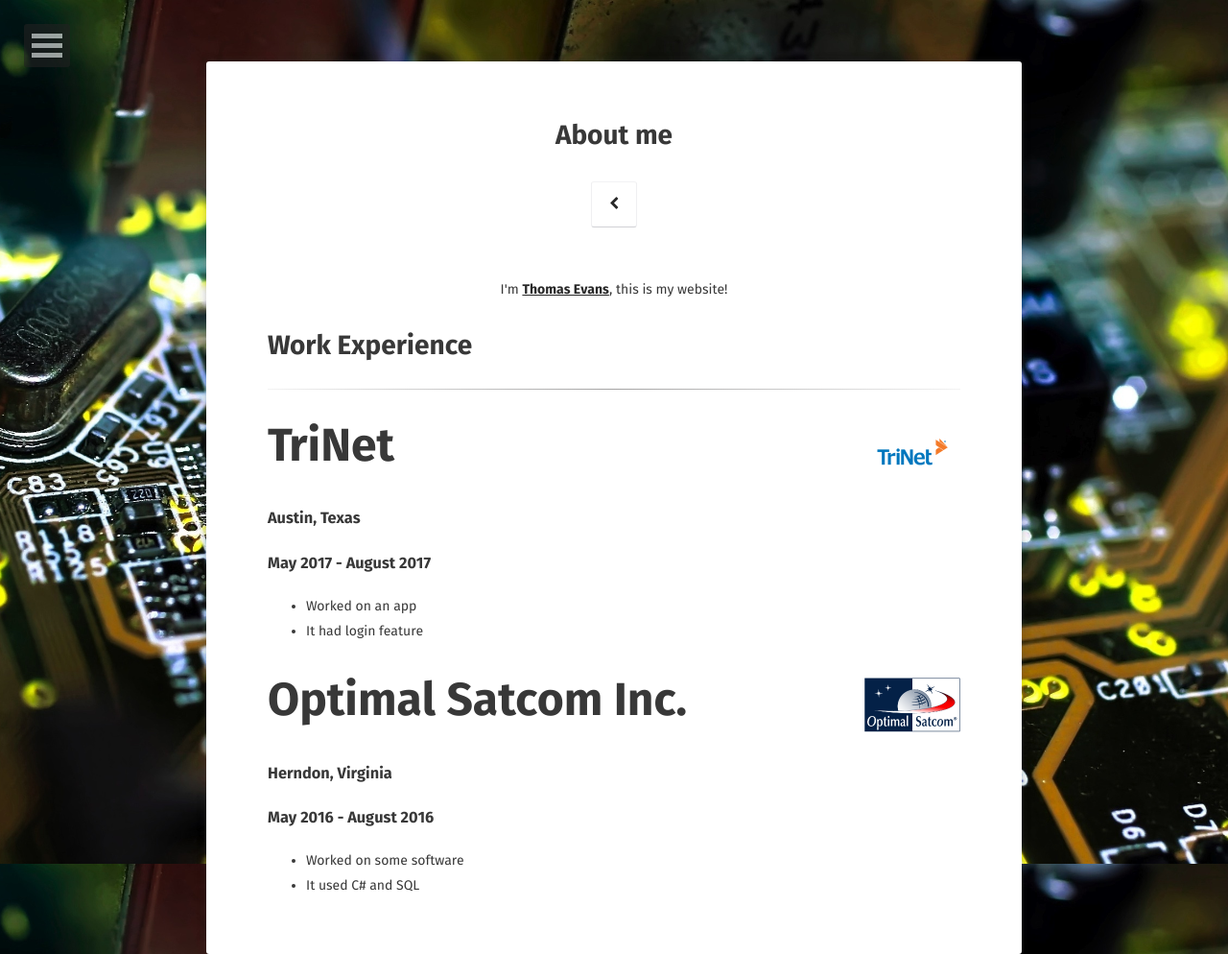
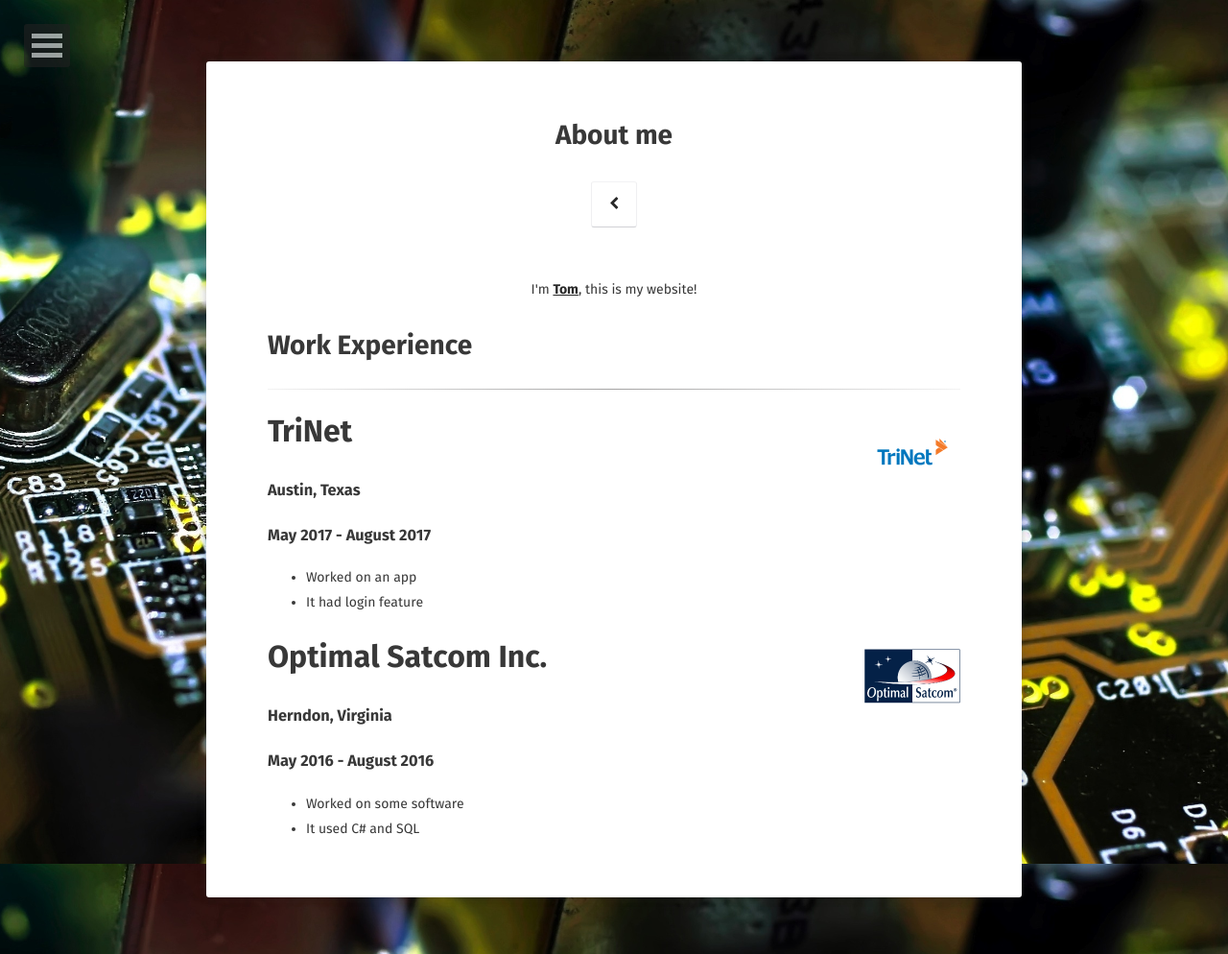
Before and after one commit to tsevans/tsevans.github.io, a Jekyll site: the page built from about/index.md, in a window 1280 px wide. Shown: the whole page at 96% size. Built offline with Jekyll 4.4.1, drawn with Linux system fonts in a browser that asks for light colours; some web fonts are replaced.

Commit message:
Shrunk title font

```diff
--- a/about/index.md
+++ b/about/index.md
@@ -2,11 +2,11 @@
 layout: page
 title: About me
 tags: [about, Jekyll, theme, moon]
-date: 2016-03-21
+date: 2017-12-24
 comments: false
 ---
 
-<center>I'm <a href="http://tsevans.github.io"><b>Thomas Evans</b></a>, this is my website!</center>
+<center>I'm <a href="http://tsevans.github.io"><b>Tom</b></a>, this is my website!</center>
 
 Work Experience
 ===============
@@ -17,7 +17,7 @@ Work Experience
 <a href="https://www.trinet.com/">
     <img src="/assets/img/trinet.png" alt="TriNet" style="float:right;width:100px;height:100px;">
 </a>
-<b><font size="9">TriNet</font></b>
+<b><font size="6">TriNet</font></b>
 </p>
 ### Austin, Texas
 ### May 2017 - August 2017
@@ -29,7 +29,7 @@ Work Experience
 <a href="https://www.optimalsatcom.com/">
     <img src="/assets/img/optimal-satcom.png" alt="Optimal Satcom Inc." style="float:right;width:100px;height:100px;">
 </a>
-<b><font size="9">Optimal Satcom Inc.</font></b>
+<b><font size="6">Optimal Satcom Inc.</font></b>
 </p>
 ### Herndon, Virginia
 ### May 2016 - August 2016
```
